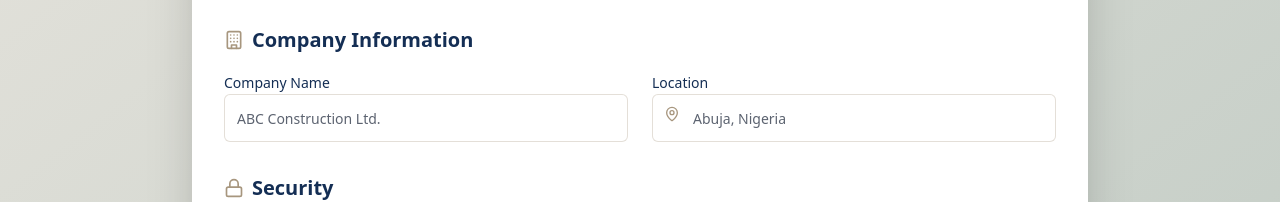
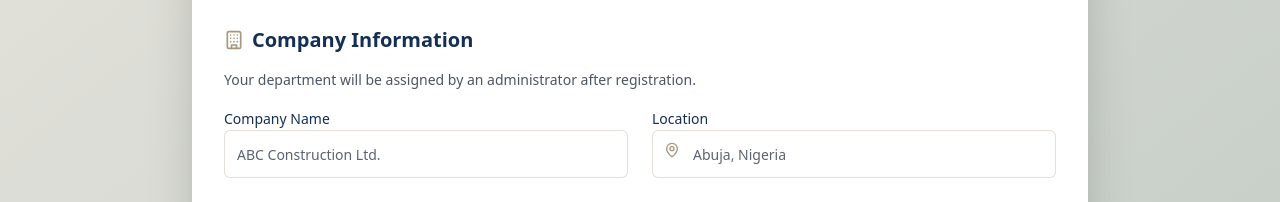
Before and after one commit to Aladdin011/Jdm, a React (Vite) app: page /register in a window 1280 px wide. Shown: the part 506-708 px from the top of the page. Built offline with nearby package versions, Linux system fonts and the light colour scheme; no server answers; the HTML template or start-up script is replaced by a standard one.

Commit message:
Update Company Information section description
cgen-b67247be33f445f7a03619a0c2a0630f

```diff
--- a/src/pages/Register.tsx
+++ b/src/pages/Register.tsx
@@ -317,6 +317,10 @@ export default function Register() {
                     <Building className="h-5 w-5 mr-2 text-[#A7967E]" />
                     Company Information
                   </h3>
+                  <p className="text-sm text-gray-600 mb-4">
+                    Your department will be assigned by an administrator after
+                    registration.
+                  </p>
                   <div className="grid grid-cols-1 md:grid-cols-2 gap-6">
                     <div>
                       <Label
```
